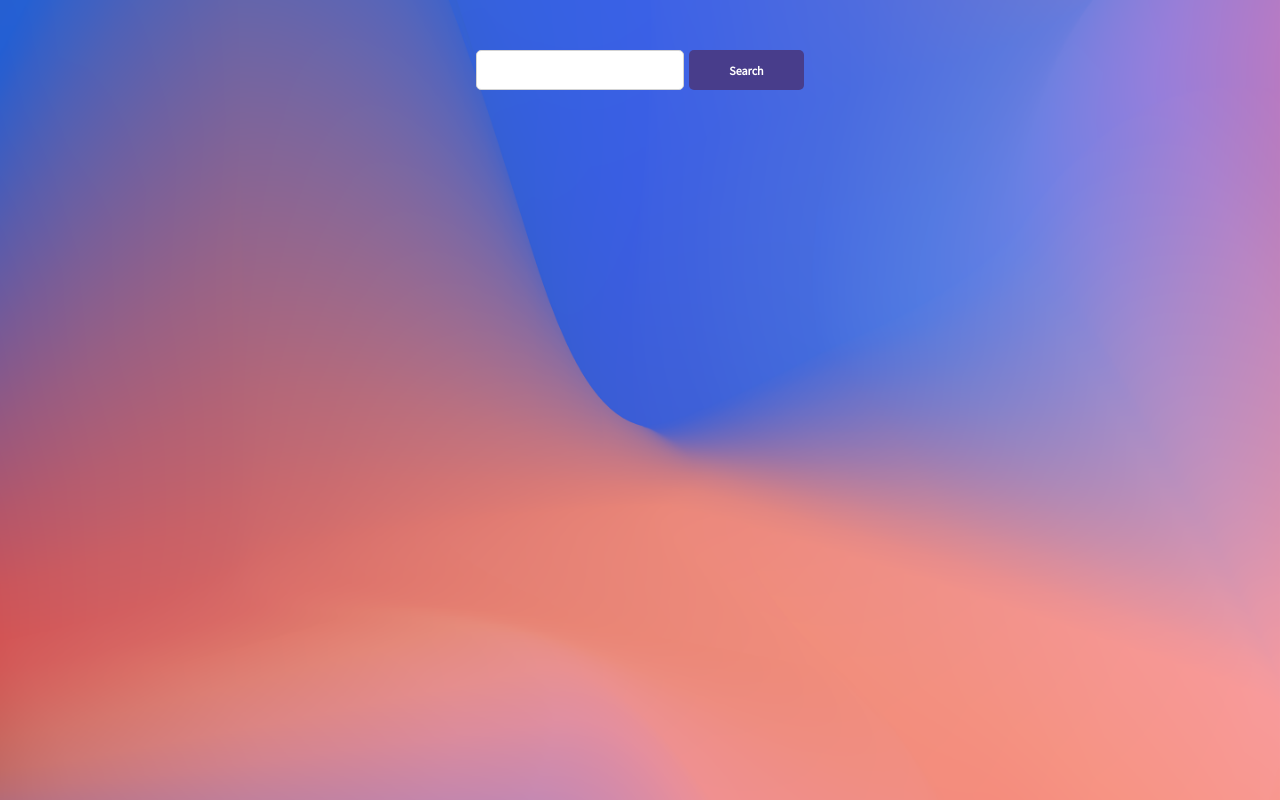
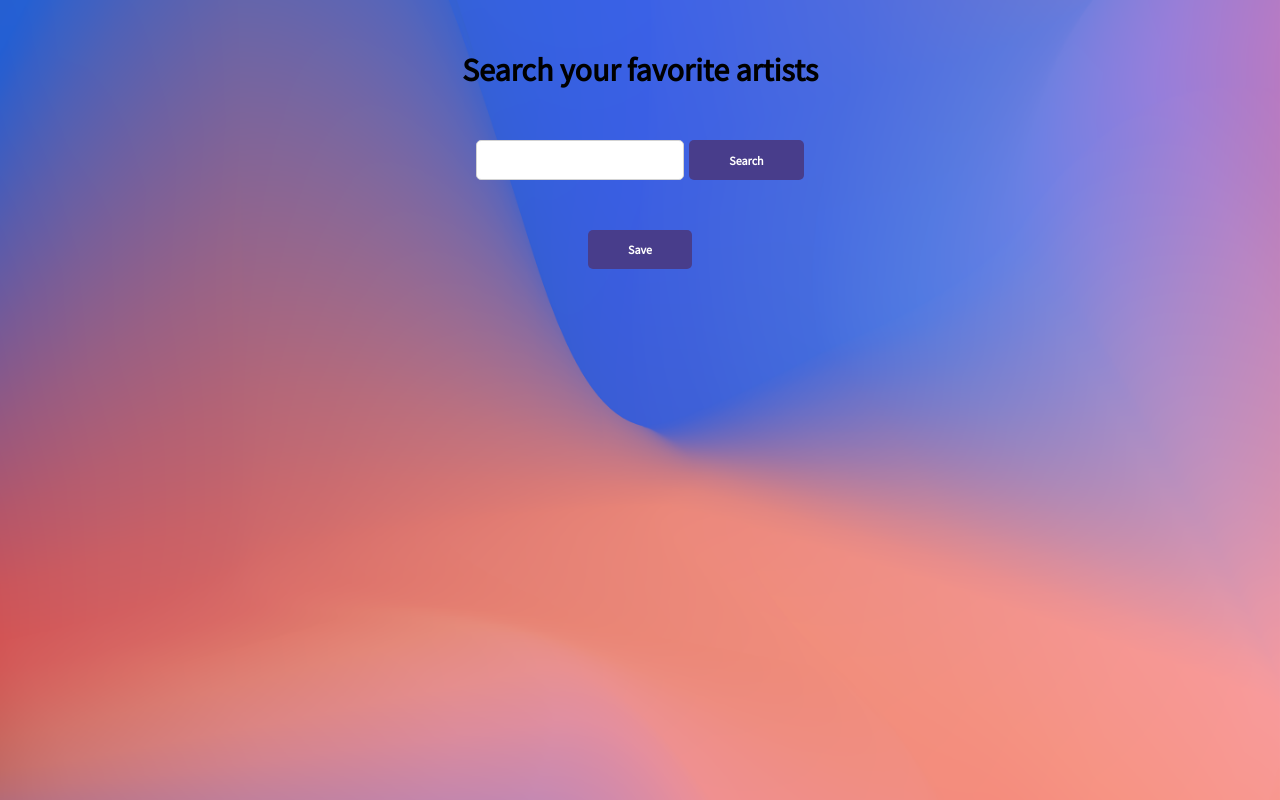
Before and after one commit to Davidcode2/lastFmRestAPI, a website built with webpack: page frontend/src/index.html in a window 1280 px wide. Built offline with nearby package versions, Linux system fonts and the light colour scheme; files whose address does not match are found by name.

Commit message:
Header and save button

```diff
--- a/frontend/src/index.html
+++ b/frontend/src/index.html
@@ -7,10 +7,16 @@
     <link href="css/style.css" rel="stylesheet">
   </head>
   <body>
+    <header>
+      <h1>Search your favorite artists</h1>
+    </header>
       <div class="search">
         <label for="artist-name"></label>
         <input type="text" id="artist-name" title="please enter a name" name="artist">
         <button class="searchButton" type="button">Search</button>
+      </div>
+      <div class="saveCsv">
+        <button class="saveButton" type="button">Save</button>
       </div>
     <main>
       <div class="output"></div>
```
